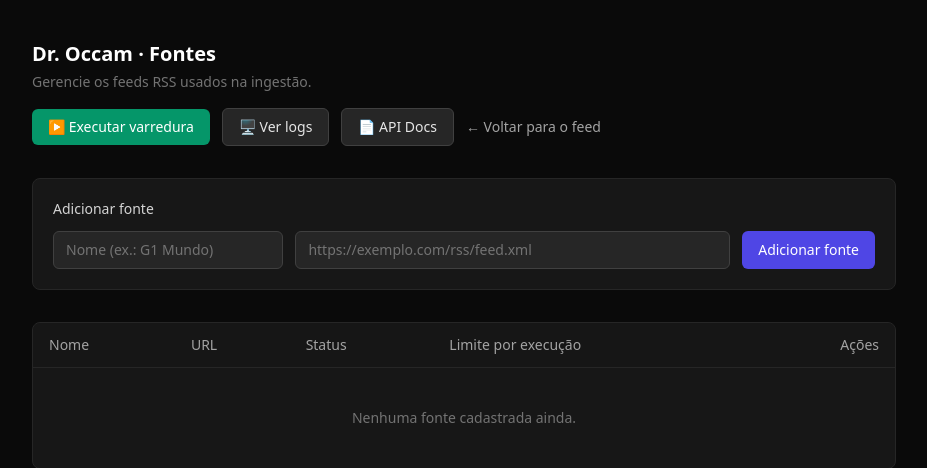
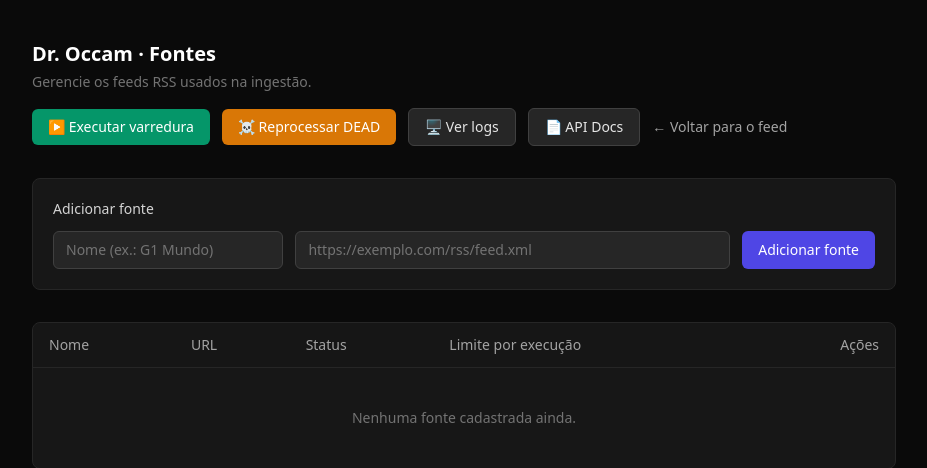
Before and after one commit to felipefm/dr-occam, a FastAPI app: page /admin in a window 1280 px wide. Shown: the top 468 px of the page, without its empty margins (176-1103 px from the left). Run offline with FastAPI, Linux system fonts and the light colour scheme; some libraries are stand-ins or nearby versions.

Commit message:
Adicionar botão de reprocessar artigos DEAD no /admin
Chama POST /pipeline/reprocess-dead e reaproveita o modal de logs
existente pra acompanhar o reprocessamento, no mesmo padrão do botão
"Executar varredura" já usado pra /trigger-pipeline.

```diff
--- a/app/templates/admin.html
+++ b/app/templates/admin.html
@@ -18,6 +18,11 @@
           id="run-pipeline-btn"
           class="rounded-md bg-emerald-600 hover:bg-emerald-500 px-4 py-2 text-sm font-medium text-white transition-colors disabled:opacity-50 disabled:cursor-not-allowed"
         >▶ Executar varredura</button>
+        <button
+          id="reprocess-dead-btn"
+          title="Volta artigos com status DEAD para PENDING e tenta processá-los de novo"
+          class="rounded-md bg-amber-600 hover:bg-amber-500 px-4 py-2 text-sm font-medium text-white transition-colors disabled:opacity-50 disabled:cursor-not-allowed"
+        >☠ Reprocessar DEAD</button>
         <button
           id="open-logs-btn"
           class="rounded-md bg-neutral-800 hover:bg-neutral-700 border border-neutral-700 px-4 py-2 text-sm font-medium text-neutral-200 transition-colors"
@@ -334,6 +339,35 @@
         }, 1500);
       }
     });
+
+    // --- Reprocessar DEAD ---
+    const reprocessDeadBtn = document.getElementById('reprocess-dead-btn');
+
+    reprocessDeadBtn.addEventListener('click', async () => {
+      reprocessDeadBtn.disabled = true;
+      const originalText = reprocessDeadBtn.textContent;
+      reprocessDeadBtn.textContent = 'Ressuscitando...';
+      try {
+        const res = await fetch('/pipeline/reprocess-dead', { method: 'POST' });
+        const data = await res.json().catch(() => ({}));
+        if (!res.ok) throw new Error(data.detail || `Erro ${res.status}`);
+
+        const count = data.articles_resurrected ?? 0;
+        alert(
+          count > 0
+            ? `${count} artigo(s) DEAD ressuscitado(s) para PENDING — reprocessamento iniciado.`
+            : 'Nenhum artigo DEAD encontrado para reprocessar.'
+        );
+        if (count > 0) openLogsModal();
+      } catch (err) {
+        alert('Falha ao reprocessar artigos DEAD: ' + err.message);
+      } finally {
+        setTimeout(() => {
+          reprocessDeadBtn.disabled = false;
+          reprocessDeadBtn.textContent = originalText;
+        }, 1500);
+      }
+    });
   </script>
 </body>
 </html>
```
